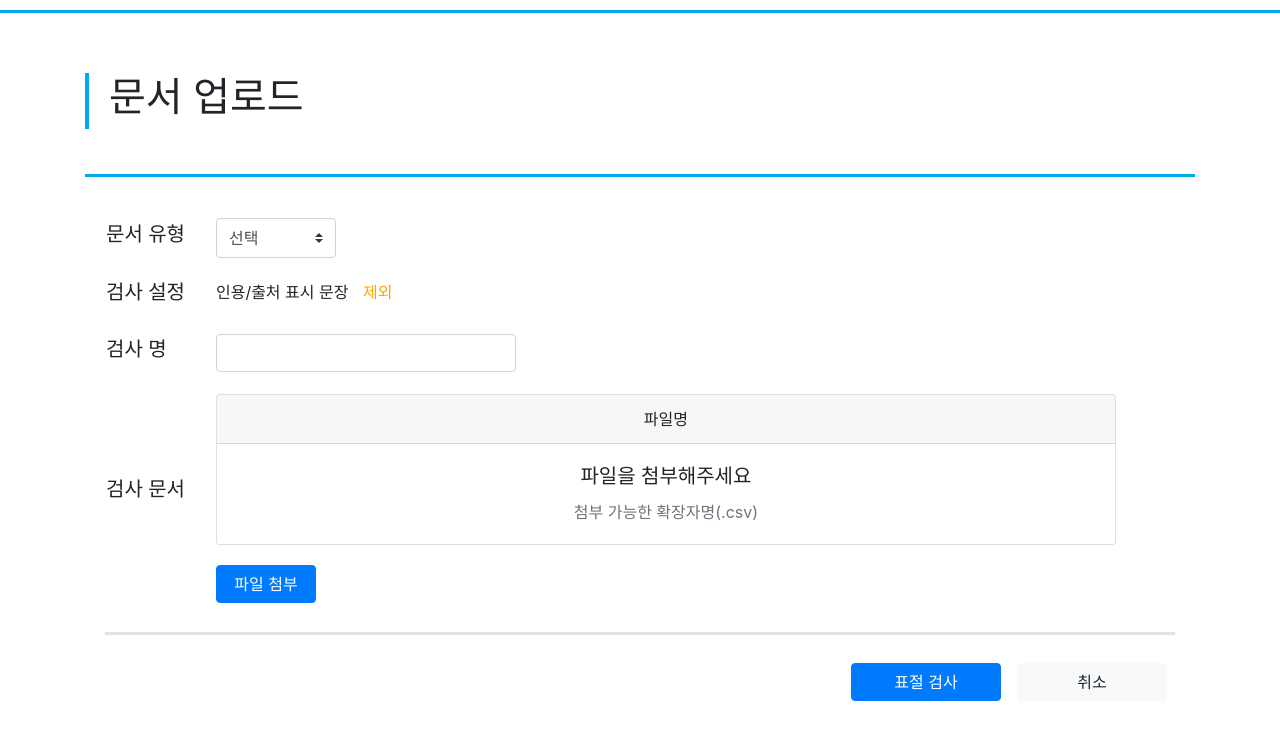
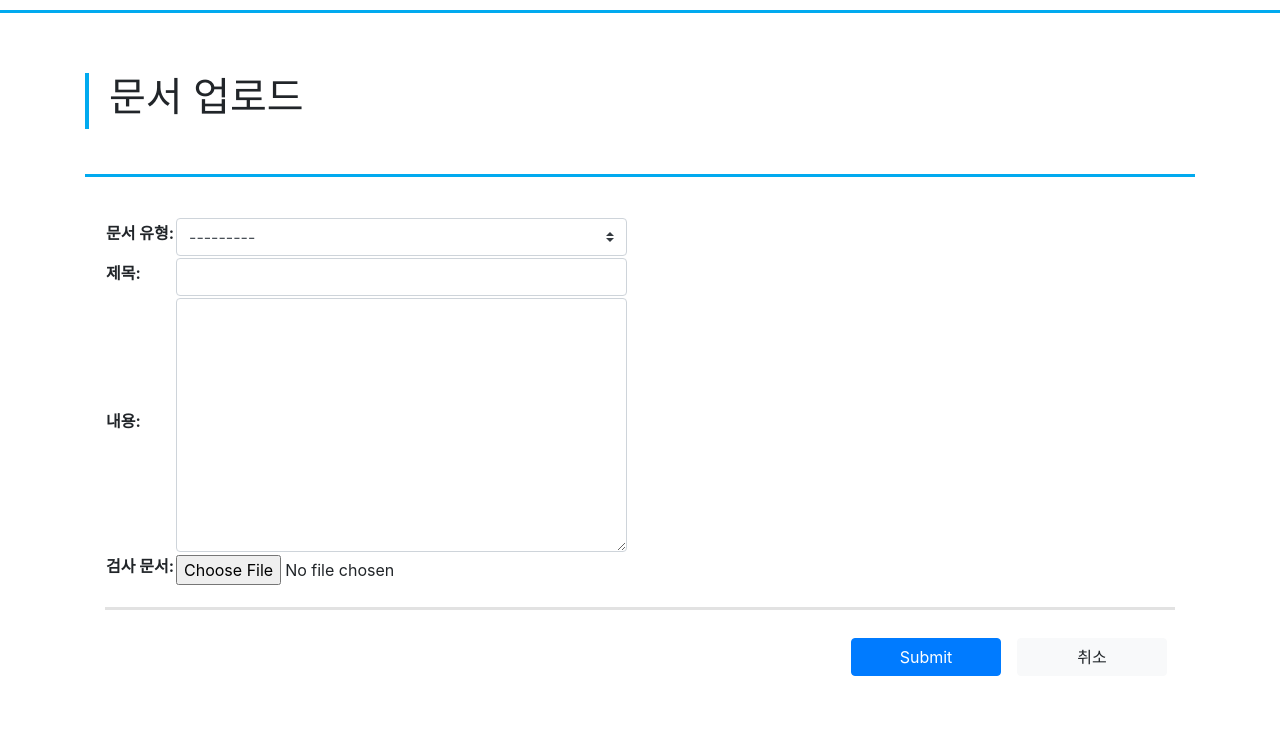
Before and after one commit to KIC-CAMPUS/python_project, a Django app: page /coverletter/upload/ in a window 1280 px wide. Shown: the part 80-809 px from the top of the page. After the commit the page ends 756 px from the top, so only its background shows below. Run offline with Django 4.2, Linux system fonts and the light colour scheme; the visitor is signed in with stand-in values (Sample User, id 1); some libraries are stand-ins or nearby versions.

Commit message:
문서 업로드 페이지, 폼 재 수정

```diff
--- a/workspace/prj/coverletter_site/forms.py
+++ b/workspace/prj/coverletter_site/forms.py
@@ -2,7 +2,21 @@ from .models import  CoverLetter
 from django import forms
 
 class CoverLetterForm(forms.ModelForm):
-   document_file = forms.FileField(required=False)
+   document_file = forms.FileField(required=False, label='검사 문서')
+
    class Meta:
       model = CoverLetter
       fields = ("document_type", "title","content", "document_file")
+
+      widgets = {
+         'document_type': forms.Select(attrs={'class': 'custom-select'}),
+         'title': forms.TextInput(attrs={'class': 'form-control'}),
+         'content': forms.Textarea(attrs={'class': 'form-control', 'rows': 10}),
+         'document_file': forms.FileInput(attrs={'class': 'form-control'}),
+      }
+
+      labels = {
+         'document_type': '문서 유형',
+         'title': '제목',
+         'content': '내용',
+      }
--- a/workspace/prj/templates/coverletter_site/coverletter_form.html
+++ b/workspace/prj/templates/coverletter_site/coverletter_form.html
@@ -11,77 +11,21 @@
     </div>
     <div class="linebox"></div>
     <div class="card-body">
+        <form method="post" enctype="multipart/form-data">
             <table>
-            <tr>
-                <th class="upload_th">
-                    <h5>문서 유형</h5>
-                    <div class="upload_tr"></div>
-                </th>
-                <td>
-                    <select class="custom-select" style="width:120px; height:40px">
-                        <option selected>선택</option>
-                        <option value="test">자기소개서</option>
-                        <option value="aaa">aaa</option>
-                        <option value="bbb">bbb</option>
-                    </select>
-                    <div class="upload_tr"></div>
-                </td>
-            </tr>
-            <tr>
-                <th class="upload_th">
-                    <h5>검사 설정</h5>
-                    <div class="upload_tr"></div>
-                </th>
-                <td class="align-text-top">
-                    <span>
-                        인용/출처 표시 문장
-                        <span class="upload_select_text">제외</span>
-                    </span>
-                    <div class="upload_tr"></div>
-                </td>
-            </tr>
-            <tr>
-                <th>
-                    <h5>검사 명</h5>
-                    <div class="upload_tr"></div>
-                </th>
-                <td>
-                    <input class="form-control" type="search" style="width: 300px">
-                    <div class="upload_tr"></div>
-                </td>
-            </tr>
-            <tr>
-                <th class="upload_th">
-                    <h5>검사 문서</h5>
-                    <div class="upload_tr"></div>
-                </th>
-                <td>
-                    <div class="card text-center" style="width:900px">
-                        <div class="card-header">
-                            파일명
-                        </div>
-                        <div class="card-body"> <!-- 이력서 입력 또는 파일 첨부 -->
-                            <h5 class="card-title">파일을 첨부해주세요</h5>
-                            <p class="card-text text-muted">첨부 가능한 확장자명(.csv)</p>
-                        </div>
-                    </div>
-                    <div class="upload_tr"></div>
-                    <label class="btn btn-primary" for="input-file" style="width: 100px;">
-                        파일 첨부
-                    </label>
-                    <input type="file" id="input-file" style="display:none;">
-                </td>
-            </tr>
+                {% csrf_token %}
+                {{ form }}
             </table>
             <div class="linebox_table"></div>
             <div class="d-flex justify-content-end">
                 <div class="m-2">
-                <a type="button" class="btn btn-primary" href="/result_list" style="width: 150px">표절 검사</a>
+                    <input type="submit" class="btn btn-primary" style="width: 150px"/>
                 </div>
                 <div class="m-2">
-                <a type="submit" class="btn btn-light" href="/" style="width: 150px">취소</a>
+                    <a type="button" class="btn btn-light" href="{% url 'result_list' %}" style="width: 150px">취소</a>
                 </div>
             </div>
+        </form>
     </div>
 </div>
 {% endblock%}
--- a/workspace/prj/templates/coverletter_site/coverletter_list.html
+++ b/workspace/prj/templates/coverletter_site/coverletter_list.html
@@ -61,7 +61,7 @@
         <div class="container">
             <div class="d-flex justify-content">
                 <div class="m-2">
-                    <a type="button" class="btn btn-primary" href="/upload" style="width: 150px">문서 업로드</a>
+                    <a type="button" class="btn btn-primary" href="{% url 'upload' %}" style="width: 150px">문서 업로드</a>
                 </div>
                 <div class="m-2">
                     <button type="button" class="btn btn-light" style="width: 150px"
```
Also changed, not shown: workspace/prj/templates/coverletter_site/p_coverletter_form.html (renamed from workspace/prj/templates/coverletter_site/coverletter_upload.html, +6 -3 lines). Lines whose indentation alone changed are shown as unchanged.
